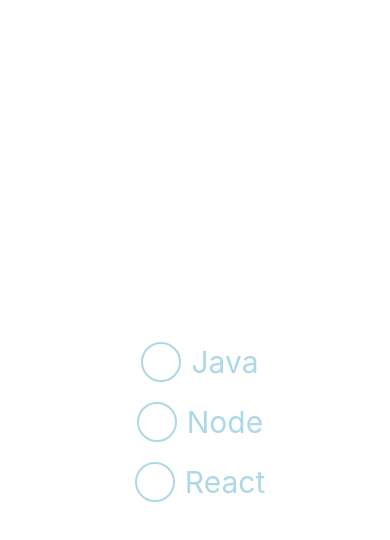
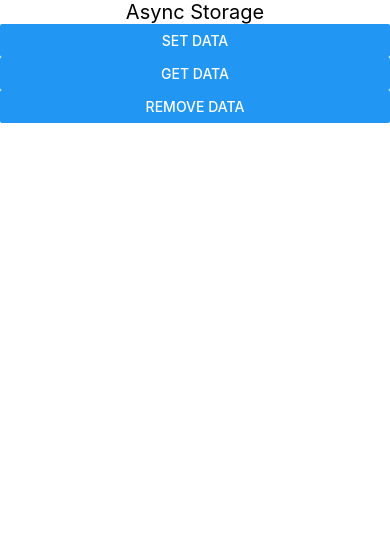
Before and after one commit to Asishpatra34/raect-native-core-basics, a React Native app: screen / in a window 390 px wide. Shown: the top 540 px of the page. Built offline with nearby package versions, Linux system fonts and the light colour scheme.

Commit message:
implementd async storage

```diff
--- a/App.tsx
+++ b/App.tsx
@@ -18,11 +18,12 @@
 import Grid from './src/screens/Grid';
 import Form from './src/screens/Form';
 import MyList from './src/screens/MyList';
+import MyAsyncStorage from './src/screens/MyAsyncStorage';
 
 const App = () => {
   return (
     <SafeAreaView style={{flex: 1}}>
-      <MyTouchableOpacity />
+      <MyAsyncStorage />
     </SafeAreaView>
   );
 };
--- a/package.json
+++ b/package.json
@@ -10,6 +10,7 @@
     "test": "jest"
   },
   "dependencies": {
+    "@react-native-async-storage/async-storage": "^1.21.0",
     "react": "18.2.0",
     "react-native": "0.73.1"
   },
--- /dev/null
+++ b/src/screens/MyAsyncStorage.tsx
@@ -0,0 +1,29 @@
+import {Button, StyleSheet, Text, View} from 'react-native';
+import AsyncStorage from '@react-native-async-storage/async-storage';
+
+const MyAsyncStorage = () => {
+  const setData = async () => {
+    let a = await AsyncStorage.setItem('name', 'Asish');
+    console.warn(a);
+  };
+  const getData = async () => {
+    let b = await AsyncStorage.getItem('name');
+    console.warn(b);
+  };
+
+  const removeData = async () => {
+    let b = await AsyncStorage.removeItem('name');
+    console.warn(b);
+  };
+
+  return (
+    <View style={{flex: 1}}>
+      <Text style={{alignSelf: 'center', fontSize: 20}}>Async Storage</Text>
+      <Button title="Set Data" onPress={setData} />
+      <Button title="Get Data" onPress={getData} />
+      <Button title="Remove Data" onPress={removeData} />
+    </View>
+  );
+};
+
+export default MyAsyncStorage;
```
Also changed, not shown: 2 other files (tests, documents, lock files or other folders).
